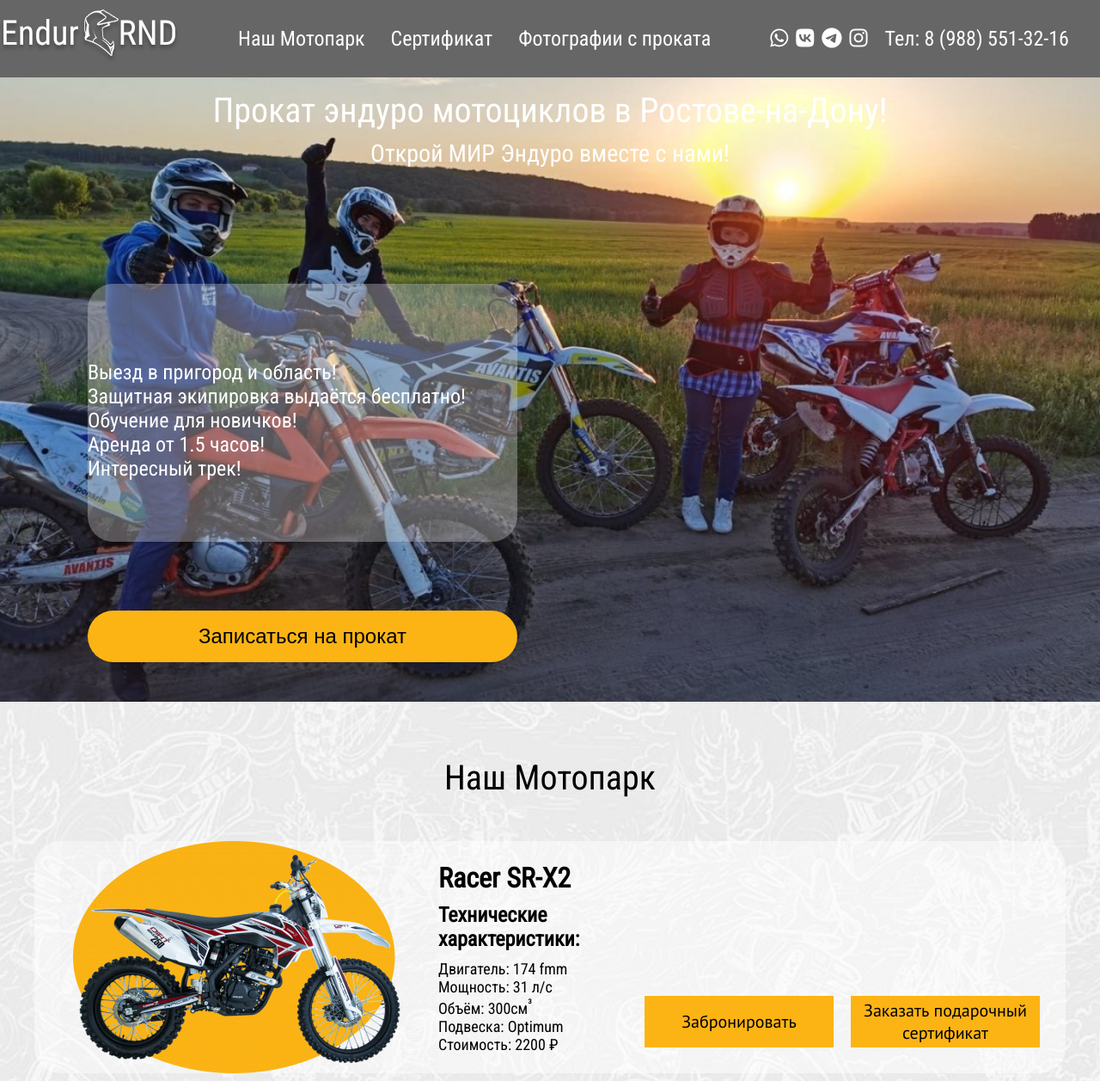
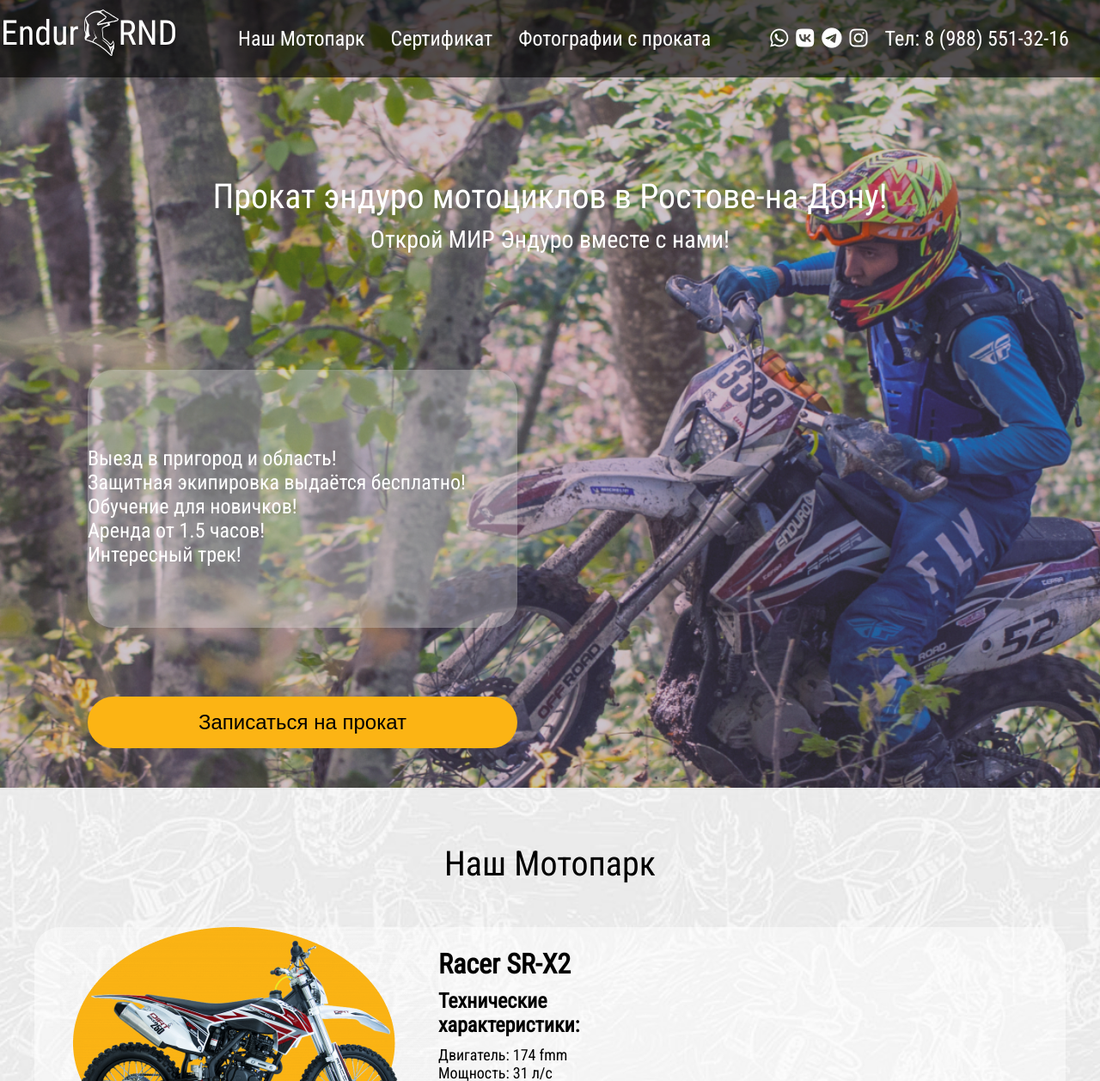
Before and after one commit to AtomicBull/EnduroRND, a PHP site: page / in a window 1280 px wide. Shown: the top 1257 px of the page at 86% size. Run offline with PHP 8.4, Linux system fonts and the light colour scheme; some libraries are stand-ins or nearby versions.

Commit message:
Fixed header!

```diff
--- a/Css/Style.css
+++ b/Css/Style.css
@@ -35,12 +35,19 @@ a {
 /*header*/
 header {
   background-color: rgba(0, 0, 0, 0.6);
+  background: url(../Img/Background_image.jpg) no-repeat center;
+  background-size: cover;
 }
 
 .nav-inner {
   display: flex;
   height: 90px;
   align-items: center;
+}
+
+.nav-top {
+  background-color: rgba(0, 0, 0, 0.6);
+  width: 100%;
 }
 
 .menu {
@@ -71,8 +78,8 @@ header {
 
 /*promo*/
 .promo {
-  background: url(../Img/promo_background.jpg) no-repeat center;
-  background-size: cover;
+  background: none;
+  padding-top: 100px;
 }
 
 .promo-inner {
--- a/Css/Style.scss
+++ b/Css/Style.scss
@@ -50,11 +50,19 @@ a {
 /*header*/
 header {
   background-color: #00000099;
+  background: url(../Img/Background_image.jpg) no-repeat center;
+  background-size: cover;
 }
 .nav-inner {
   display: flex;
   height: 90px;
   align-items: center;
+}
+.nav-top {
+  background-color: rgba(0, 0, 0, 0.6);
+  // position: fixed;
+  // Если хотим сделать header всегда вверху то убрать коммент
+  width: 100%;
 }
 .menu {
   width: 100%;
@@ -79,8 +87,8 @@ header {
 }
 /*promo*/
 .promo {
-  background: url(../Img/promo_background.jpg) no-repeat center;
-  background-size: cover;
+  background: none;
+  padding-top: 100px;
 }
 .promo-inner {
   min-height: calc(100vh - 74px);
--- a/index.html
+++ b/index.html
@@ -5,8 +5,7 @@
     <meta charset="UTF-8">
     <meta http-equiv="X-UA-Compatible" content="IE=edge">
     <meta name="viewport" content="width=device-width, initial-scale=1.0">
-    <!-- Подключаем стили -->
-    <link rel="stylesheet" href="./Css/Style.css">
+
     <!-- Шрифты -->
     <link href="https://fonts.googleapis.com/css2?family=PT+Sans&family=Roboto+Condensed&display=swap"
         rel="stylesheet" />
@@ -15,12 +14,16 @@
     <!-- Вставляем Swiper -->
     <link rel="stylesheet" href="https://cdn.jsdelivr.net/npm/swiper@8/swiper-bundle.min.css" />
     <script src="./js/script.js"></script>
+    <!-- Подключаем стили -->
+    <link rel="stylesheet" href="./Css/Style.css">
     <title>EnduroRND</title>
+
 </head>
 
 <body>
     <!-- навигация -->
     <header class="header">
+        <div class="nav-top">
             <div class="container">
                 <div class="nav-inner">
                     <div class="logo">
@@ -39,18 +42,17 @@
                                         class="fa-brands fa-vk"></i></a></li>
                             <li><a target="_blank" href="https://t.me/prokat_enduro_61" class="social_item"><i
                                         class="fa-brands fa-telegram"></i></a></li>
-                        <li><a target="_blank" href="https://www.instagram.com/prokat_enduro_61/" class="social_item"><i
-                                    class="fa-brands fa-instagram"></i></a>
+                            <li><a target="_blank" href="https://www.instagram.com/prokat_enduro_61/"
+                                    class="social_item"><i class="fa-brands fa-instagram"></i></a>
                             </li>
                         </ul>
                         <div class="phone_number">
                             <a class="phone_number" href="tel:89885513216">Тел: 8 (988) 551-32-16</a>
                         </div>
                     </div>
-
                 </div>
             </div>
-    </header>
+        </div>
         <!-- промо блок -->
         <section class="promo">
             <div class="container">
@@ -91,6 +93,9 @@
                 </div>
             </div>
         </section>
+    </header>
+
+
     <section class="motopark" id="motopark">
         <div class="container">
             <div class="motopark-inner">
```
Also changed, not shown: 1 other file. Lines whose indentation alone changed are shown as unchanged.
